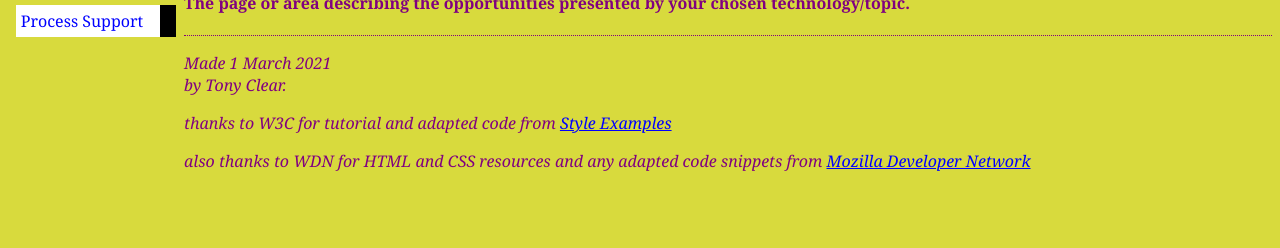
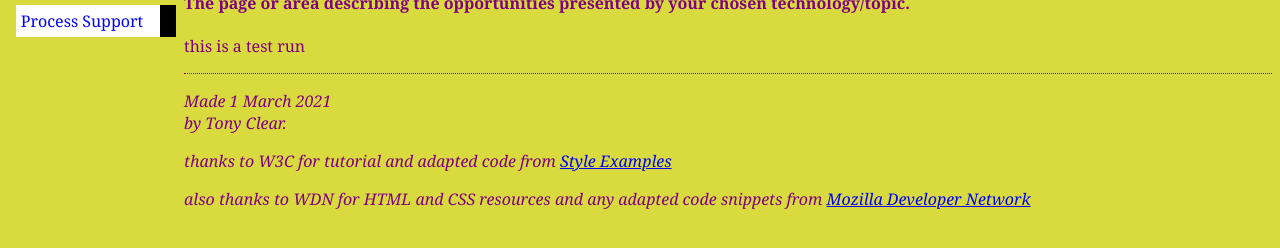
Before and after one commit to alphaaa77/alphaaa77.github.io, a plain HTML site: page misc/opportunities.html in a window 1280 px wide. Shown: the part 334-582 px from the top of the page. Drawn offline with Linux system fonts and the light colour scheme.

Commit message:
test run

```diff
--- a/misc/opportunities.html
+++ b/misc/opportunities.html
@@ -25,6 +25,7 @@
 
 
 </ul><h4><p>The page or area describing the opportunities presented by your chosen technology/topic.<p></h4>
+<p>this is a test run</p>
 
 <!-- Sign and date the page, it's only polite! -->
 <address>Made 1 March 2021<br>
```
